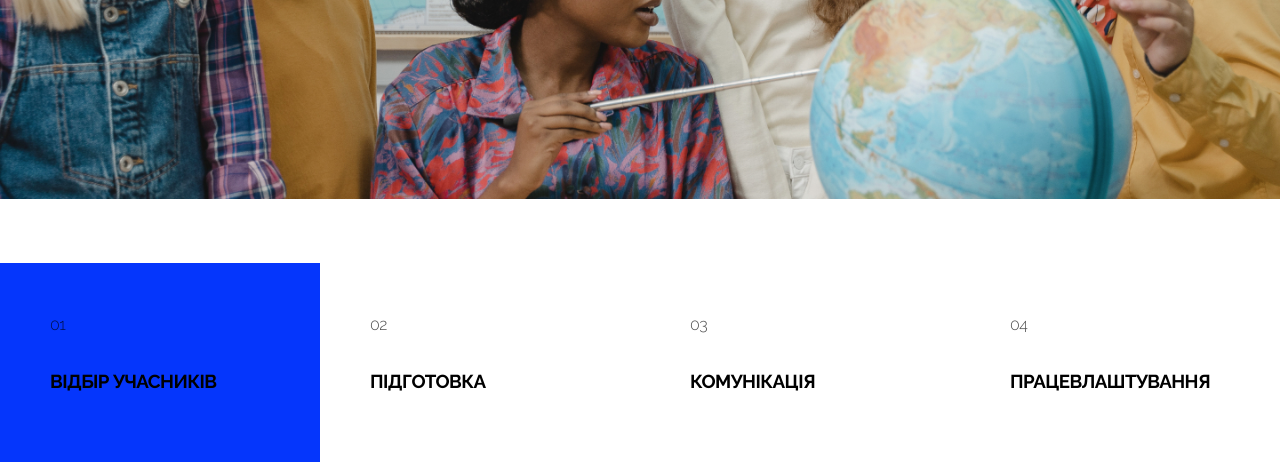
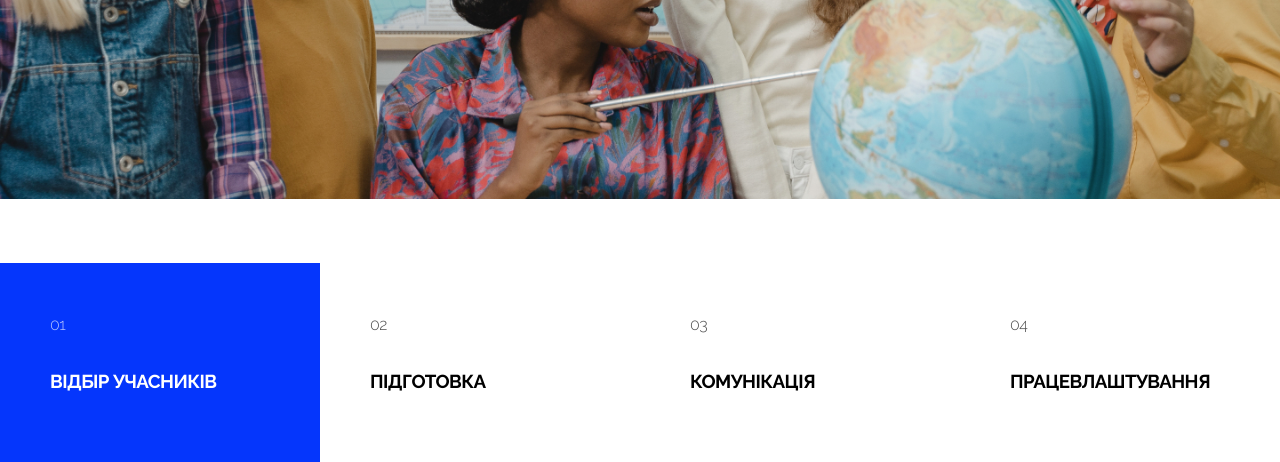
Before and after one commit to DmytroPuchkov/frontend-basic-course-prjctr, a plain HTML site: page w3_2/index.html in a window 1280 px wide. In both pictures the pointer is over the element "01". Shown: the part 311-773 px from the top of the page. Drawn offline with Linux system fonts and the light colour scheme.

Commit message:
Update hover for flow item

```diff
--- a/w3_2/style.css
+++ b/w3_2/style.css
@@ -68,6 +68,14 @@ h2 {
   background-color: #0536FC;
 }
 
+.program__item:hover p {
+  color: #FFFFFF;
+}
+
+.program__item:hover h3 {
+  color: #FFFFFF;
+}
+
 .program__item-number {
   font-weight: 300;
   letter-spacing: -0.03em;
```
Also changed, not shown: w3_2/index.html (line endings or trailing spaces).
